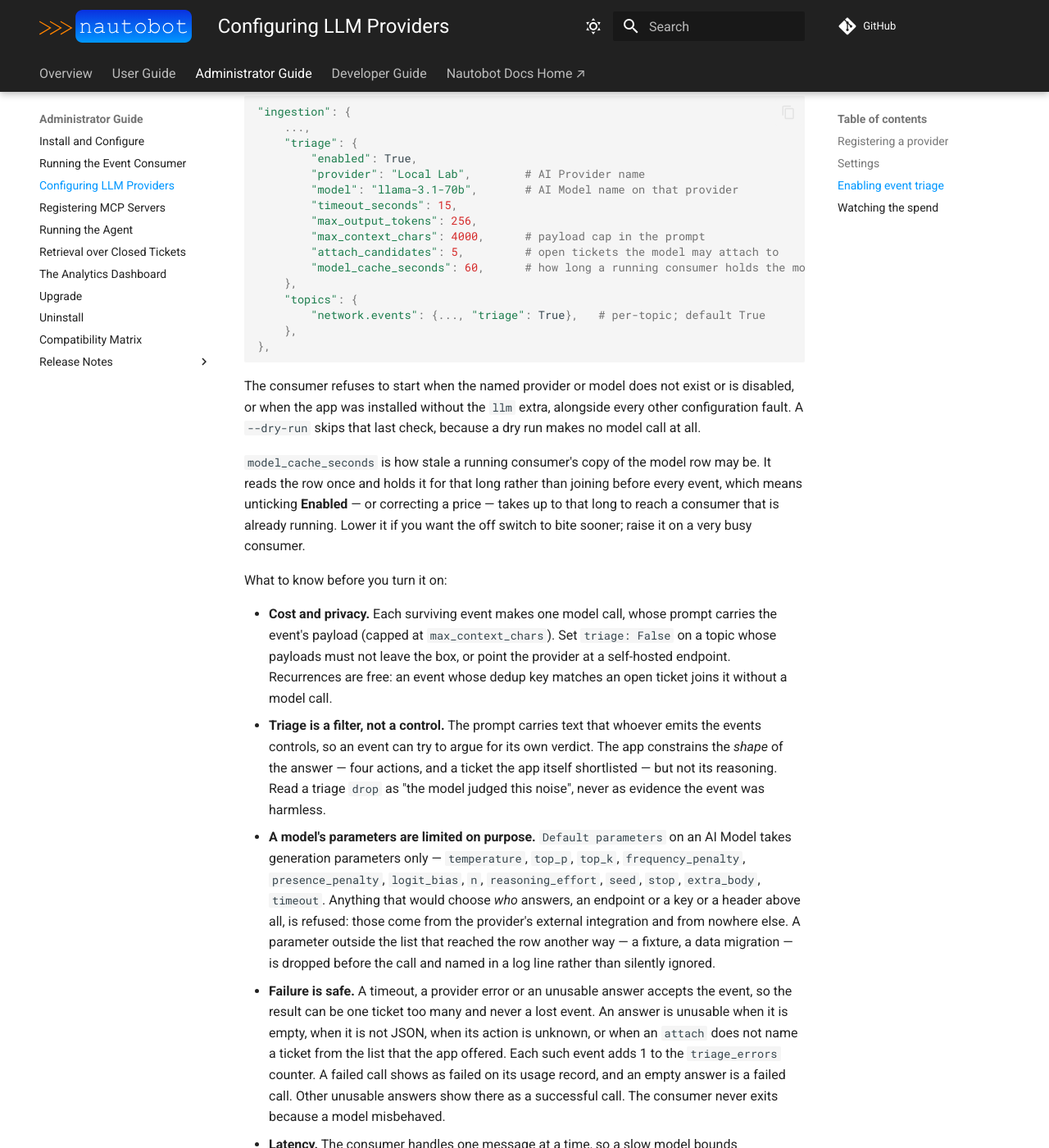
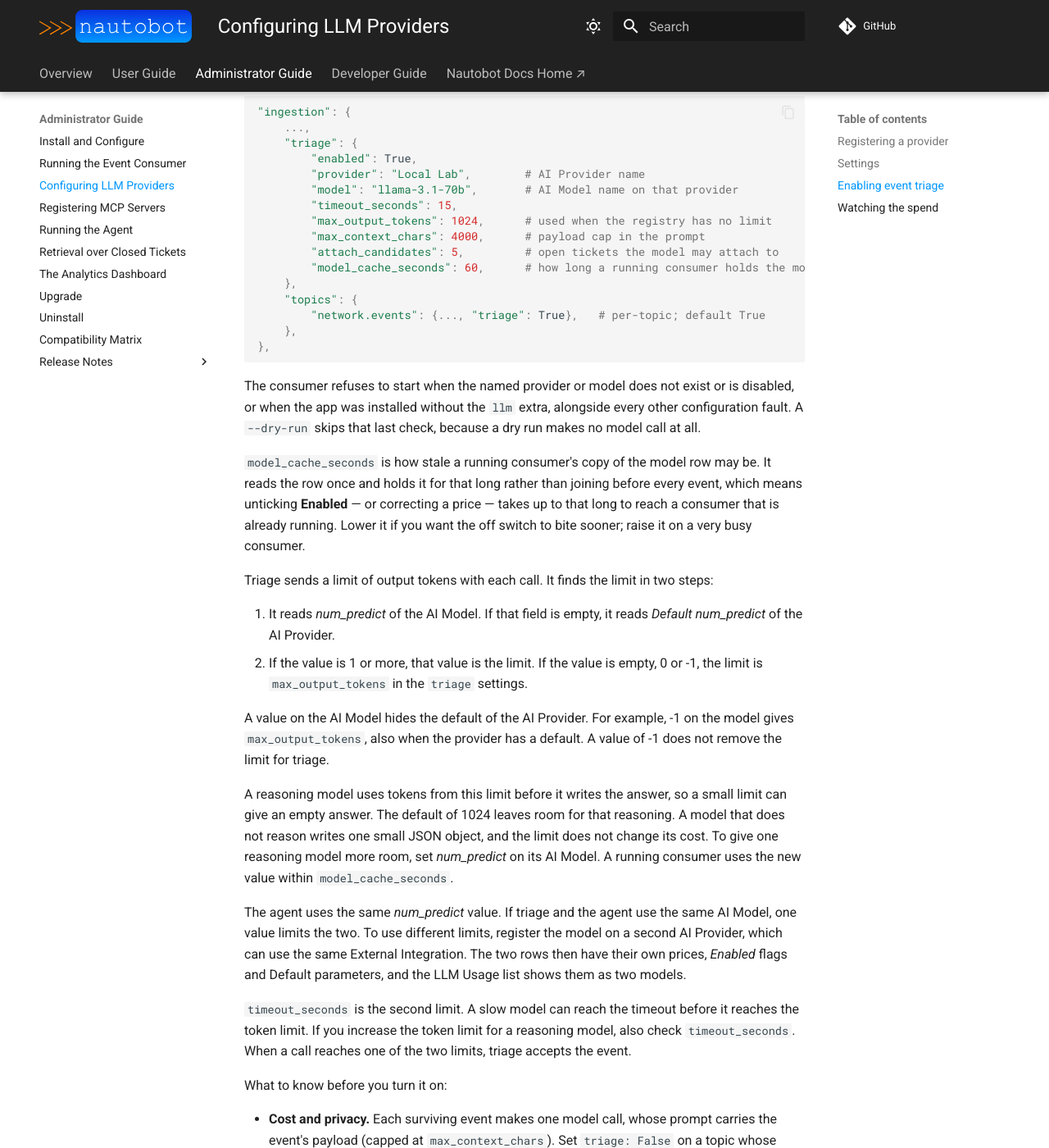
Before and after one commit to jtdub/nautobot-app-event-tracker, an MkDocs documentation site: the page built from docs/admin/llm.md, in a window 1280 px wide and 1400 px high, scrolled down 3188 px. Shown: the whole window at 82% size. Built offline with MkDocs 1.6.1 and Material for MkDocs 9.7.7, drawn with Linux system fonts in a browser that asks for light colours; comment, search, counter and statistics services are not loaded; some of the changed text lies outside the part shown.

Commit message:
18: Document the triage output limit and add the changelog (AC-4, AC-5, AC-6)
Claude-Session: https://claude.ai/code/session_015Wtbd2fwPED1G32sMDVngA

```diff
--- a/docs/admin/llm.md
+++ b/docs/admin/llm.md
@@ -140,7 +140,7 @@ suppress it, or drop it. Configure it inside the `ingestion` block:
         "provider": "Local Lab",        # AI Provider name
         "model": "llama-3.1-70b",       # AI Model name on that provider
         "timeout_seconds": 15,
-        "max_output_tokens": 256,
+        "max_output_tokens": 1024,      # used when the registry has no limit
         "max_context_chars": 4000,      # payload cap in the prompt
         "attach_candidates": 5,         # open tickets the model may attach to
         "model_cache_seconds": 60,      # how long a running consumer holds the model row
@@ -159,6 +159,32 @@ when the app was installed without the `llm` extra, alongside every other config
 row once and holds it for that long rather than joining before every event, which means unticking
 **Enabled** — or correcting a price — takes up to that long to reach a consumer that is already
 running. Lower it if you want the off switch to bite sooner; raise it on a very busy consumer.
+
+Triage sends a limit of output tokens with each call. It finds the limit in two steps:
+
+1. It reads *num_predict* of the AI Model. If that field is empty, it reads *Default num_predict*
+   of the AI Provider.
+2. If the value is 1 or more, that value is the limit. If the value is empty, 0 or -1, the limit
+   is `max_output_tokens` in the `triage` settings.
+
+A value on the AI Model hides the default of the AI Provider. For example, -1 on the model gives
+`max_output_tokens`, also when the provider has a default. A value of -1 does not remove the limit
+for triage.
+
+A reasoning model uses tokens from this limit before it writes the answer, so a small limit can
+give an empty answer. The default of 1024 leaves room for that reasoning. A model that does not
+reason writes one small JSON object, and the limit does not change its cost. To give one reasoning
+model more room, set *num_predict* on its AI Model. A running consumer uses the new value within
+`model_cache_seconds`.
+
+The agent uses the same *num_predict* value. If triage and the agent use the same AI Model, one
+value limits the two. To use different limits, register the model on a second AI Provider, which
+can use the same External Integration. The two rows then have their own prices, *Enabled* flags
+and Default parameters, and the LLM Usage list shows them as two models.
+
+`timeout_seconds` is the second limit. A slow model can reach the timeout before it reaches the
+token limit. If you increase the token limit for a reasoning model, also check `timeout_seconds`.
+When a call reaches one of the two limits, triage accepts the event.
 
 What to know before you turn it on:
 
@@ -209,8 +235,9 @@ tokens (`finish_reason: length`). The warning gives the finish reason, the promp
 token counts, and the reasoning token count when the provider reports it. An empty answer is also
 a failed call, and the Error field of its usage record holds the same detail.
 
-If you see these warnings for triage, increase `max_output_tokens` in the `triage` settings. If you
-see them for the agent, increase *num_predict* on the AI Model. Some providers also accept a
+If you see these warnings, increase *num_predict* on the AI Model. For triage, you can also
+increase `max_output_tokens` in the `triage` settings when no *num_predict* value of 1 or more
+applies to the AI Model. Some providers also accept a
 parameter that decreases the reasoning of the model. Set it in the **Default parameters** of the
 AI Model.
 
```
Also changed, not shown: docs/specs/phase-3-llm-triage.md (+3 -2 lines), 3 other files.
